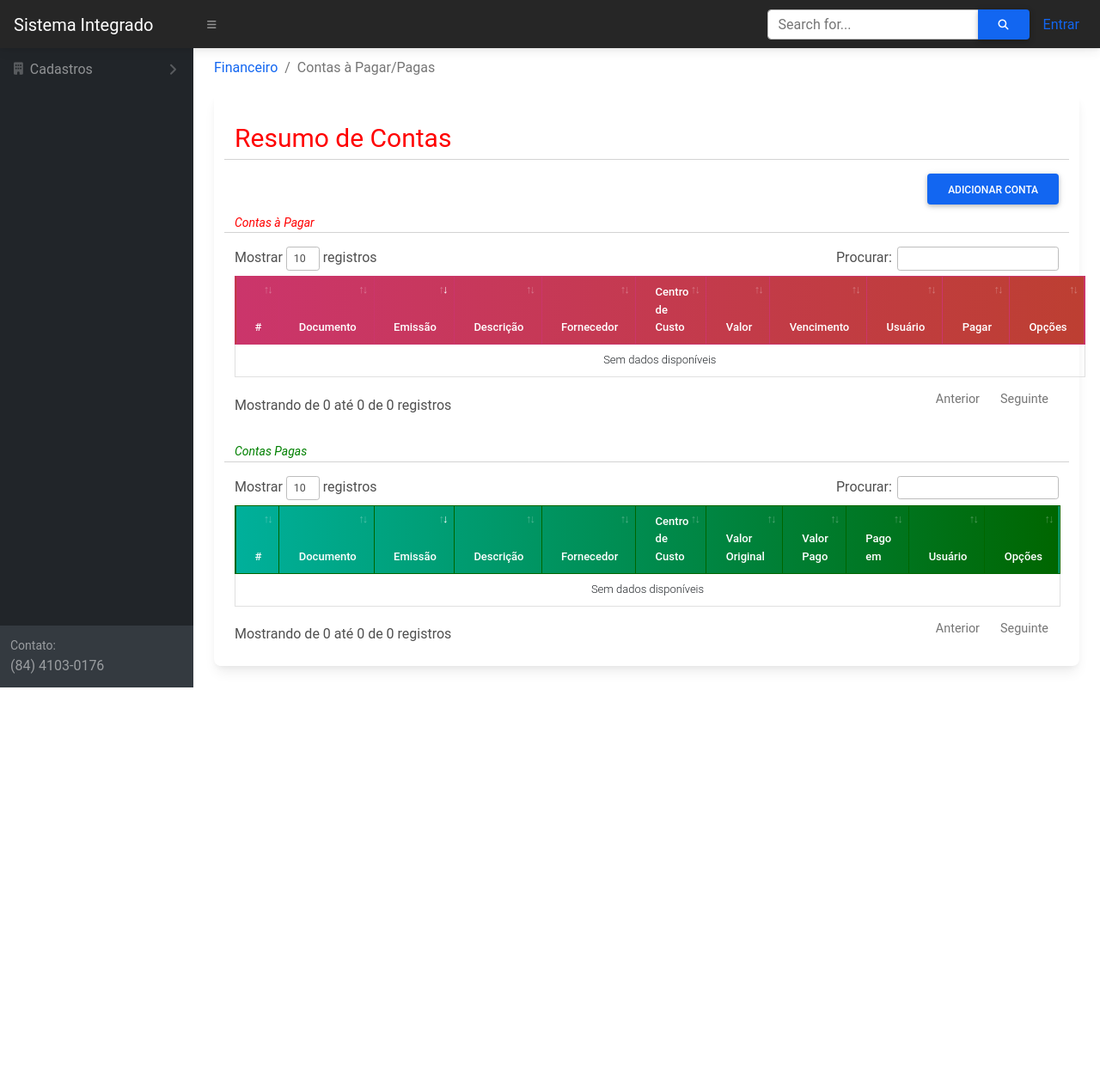
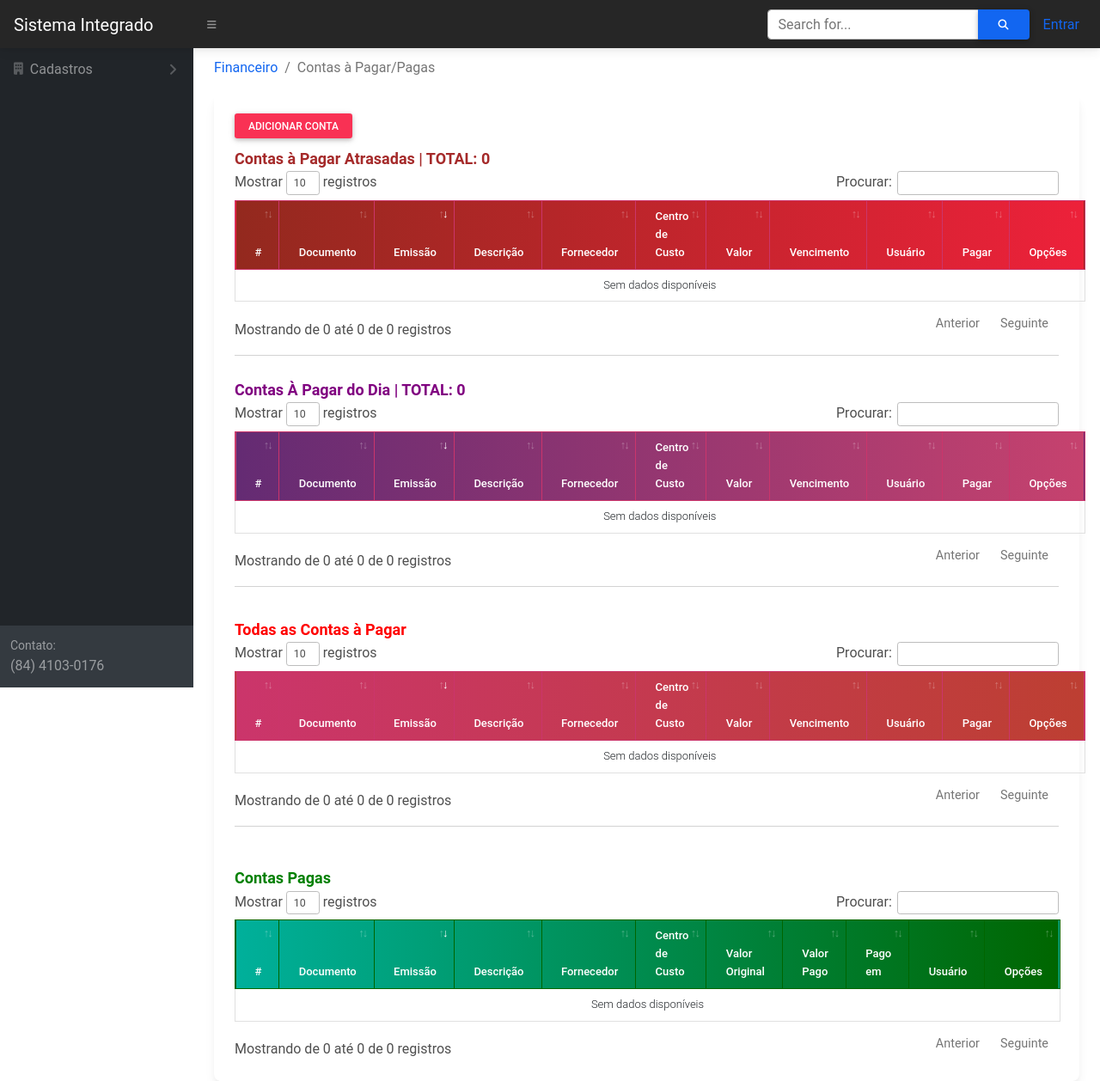
Before and after one commit to endjack/simoERP, a Django app: page /contas-a-pagar/ in a window 1280 px wide. Shown: the whole page at 86% size. Before the commit the page ends 800 px from the top, so only its background shows below. Run offline with Django 3.2, Linux system fonts and the light colour scheme; data that the repository does not hold is empty; some libraries are stand-ins or nearby versions.

Commit message:
add Contas Atrasadas e do dia - Financeiro

```diff
--- a/financeiro/views.py
+++ b/financeiro/views.py
@@ -1,4 +1,5 @@
 from financeiro.filters import ContasFilter
+from datetime import datetime, date
 from django.views.generic.base import TemplateView
 from servicos.views import bcolors
 from financeiro.forms import *
@@ -24,6 +25,16 @@ class CostasAPagarView(TemplateView):
         context = super().get_context_data(**kwargs)
         context["contas_list"] = ContaPagamento.objects.filter(pago=False)
         context["contas_list_pagas"] = Pagamento.objects.all()
+
+        first_date = date(1, 1, 1)
+        today_date = datetime.today()
+
+        contas_do_dia = ContaPagamento.objects.filter(vencimento=today_date)
+        contas_atrasadas = ContaPagamento.objects.filter(vencimento__range=[first_date, today_date])
+        context["contas_do_dia"] = contas_do_dia
+        context["contas_atrasadas"] = contas_atrasadas
+        context["contas_do_dia_SUM"] = sum(contas_do_dia.values_list('valor', flat=True))
+        context["contas_atrasadas_SUM"] = sum(contas_atrasadas.values_list('valor', flat=True))
         return context
 
 class InserirCostasAPagarView(CreateView):
--- a/simo/templates/financeiro/contas-a-pagar.html
+++ b/simo/templates/financeiro/contas-a-pagar.html
@@ -33,20 +33,119 @@
 
 {% block conteudo %}
 
-
-<div class="row">
-<span style="font-size:30px; color:red; margin-top: 5px"> Resumo de Contas</span>
-    <hr>
-</div>
-
-<div class="d-flex flex-row-reverse bd-highlight">
+<div class="d-flex flex-row bd-highlight">
     <div class="">
-            <a href="{% url 'inserir-conta-a-pagar' %}" class="btn btn-primary">Adicionar Conta</a>
+            <a href="{% url 'inserir-conta-a-pagar' %}" class="btn btn-sm btn-danger">Adicionar Conta</a>
     </div>
 </div>
 
-<div class="row"><span style="font-size:14px; color:red;font-style: italic; margin-top: 10px">Contas à Pagar</span>
-    <hr>
+<div class="row"><span style="font-size:18px; color:brown;font-weight: bold; margin-top: 10px">
+Contas à Pagar Atrasadas
+| TOTAL: {{ contas_atrasadas_SUM }}
+</span>
+
+</div>
+<table class="table table-sm table-bordered dt-responsive tabela-listar" style="font-size:13px;">
+    <thead style="border:solid 2px;border-color:#cb356b;background:linear-gradient(to left, #ed213a, #93291e); color: white;">
+        <tr>
+            <th scope="col">#</th>
+            <th scope="col">Documento</th>
+            <th scope="col">Emissão</th>
+            <th scope="col">Descrição</th>
+            <th scope="col">Fornecedor</th>
+            <th scope="col">Centro de Custo</th>
+            <th scope="col">Valor</th>
+            <th scope="col">Vencimento</th>
+            <th scope="col">Usuário</th>
+            <th scope="col">Pagar</th>
+            <th scope="col">Opções</th>
+        </tr>
+    </thead>
+    <tbody>
+        {% for item in contas_atrasadas %}
+        <tr>
+            <td class="limitar_forloop">{{forloop.counter}}</td>
+            {% if item.documento %}
+            <td>{{item.documento}}</td>
+            {% else %}
+            <td> - </td>
+            {% endif %}
+            <td><span style="display:none;">{{item.data_inclusao | date:"Ymd"}}</span>{{item.data_inclusao | date:"d/m/Y"}}</td>
+            <td class="limitar_td" style="text-align: left; vertical-align:middle !important" title="{{item.descricao}}">{{item.descricao}}</td>
+            {% if item.fornecedor %}
+            <td class="limitar_td" style="text-align: left; vertical-align:middle !important" title="{{item.fornecedor}}"><a href="{% url 'detalhar-fornecedor' item.fornecedor.pk %}" title="Ver {{item.fornecedor}}">{{item.fornecedor}}</a>    </td>
+            {% else %}
+            <td> - </td>
+            {% endif %}
+            <td class="limitar_td" title="{{item.centro_de_custo}}">{{item.centro_de_custo}}</td>
+            <td class="destaque-saida">{{item.valor}}</td>
+            <td class="destaque-saida"><span style="display:none;">{{item.vencimento | date:"Ymd"}}</span>{{item.vencimento | date:"d/m/Y"}}</td>
+            <td>{{item.usuario.username}}</td>
+            <td><a href="{% url 'pagar-conta' item.pk %}" title="Pagar Conta: {{item.descricao}}"><span style="color: MediumSeaGreen;"><i class="fas fa-check-square fa-lg"></i></span></a></td>
+            <td>
+            <a href="{% url 'editar-conta-a-pagar' item.pk %}" title="Editar Conta: {{item.descricao}}"><span style="color: DodgerBlue;"><i class="fas fa-pen-square fa-lg"></i></span></a>
+            <a href="{% url 'excluir-conta-a-pagar' item.pk %}" title="Excluir Conta: {{item.descricao}}"><span style="color: tomato;"><i class="fas fa-trash fa-lg"></i></span></a>
+            </td>
+        </tr>
+        {% endfor %}
+    </tbody>
+</table>
+
+<hr>
+<div class="row"><span style="font-size:18px; color:purple;font-weight: bold;; margin-top: 10px">
+Contas À Pagar do Dia
+| TOTAL: {{ contas_do_dia_SUM }}
+</span>
+
+</div>
+<table class="table table-sm table-bordered dt-responsive tabela-listar" style="font-size:13px;">
+    <thead style="border:solid 2px;border-color:#cb356b;background:linear-gradient(to right, #642b73, #c6426e); color: white;">
+        <tr>
+            <th scope="col">#</th>
+            <th scope="col">Documento</th>
+            <th scope="col">Emissão</th>
+            <th scope="col">Descrição</th>
+            <th scope="col">Fornecedor</th>
+            <th scope="col">Centro de Custo</th>
+            <th scope="col">Valor</th>
+            <th scope="col">Vencimento</th>
+            <th scope="col">Usuário</th>
+            <th scope="col">Pagar</th>
+            <th scope="col">Opções</th>
+        </tr>
+    </thead>
+    <tbody>
+        {% for item in contas_do_dia %}
+        <tr>
+            <td class="limitar_forloop">{{forloop.counter}}</td>
+            {% if item.documento %}
+            <td>{{item.documento}}</td>
+            {% else %}
+            <td> - </td>
+            {% endif %}
+            <td><span style="display:none;">{{item.data_inclusao | date:"Ymd"}}</span>{{item.data_inclusao | date:"d/m/Y"}}</td>
+            <td class="limitar_td" style="text-align: left; vertical-align:middle !important" title="{{item.descricao}}">{{item.descricao}}</td>
+            {% if item.fornecedor %}
+            <td class="limitar_td" style="text-align: left; vertical-align:middle !important" title="{{item.fornecedor}}"><a href="{% url 'detalhar-fornecedor' item.fornecedor.pk %}" title="Ver {{item.fornecedor}}">{{item.fornecedor}}</a>    </td>
+            {% else %}
+            <td> - </td>
+            {% endif %}
+            <td class="limitar_td" title="{{item.centro_de_custo}}">{{item.centro_de_custo}}</td>
+            <td class="destaque-saida">{{item.valor}}</td>
+            <td class="destaque-saida"><span style="display:none;">{{item.vencimento | date:"Ymd"}}</span>{{item.vencimento | date:"d/m/Y"}}</td>
+            <td>{{item.usuario.username}}</td>
+            <td><a href="{% url 'pagar-conta' item.pk %}" title="Pagar Conta: {{item.descricao}}"><span style="color: MediumSeaGreen;"><i class="fas fa-check-square fa-lg"></i></span></a></td>
+            <td>
+            <a href="{% url 'editar-conta-a-pagar' item.pk %}" title="Editar Conta: {{item.descricao}}"><span style="color: DodgerBlue;"><i class="fas fa-pen-square fa-lg"></i></span></a>
+            <a href="{% url 'excluir-conta-a-pagar' item.pk %}" title="Excluir Conta: {{item.descricao}}"><span style="color: tomato;"><i class="fas fa-trash fa-lg"></i></span></a>
+            </td>
+        </tr>
+        {% endfor %}
+    </tbody>
+</table>
+
+<hr>
+<div class="row"><span style="font-size:18px; color:red;font-weight: bold; margin-top: 20px">Todas as Contas à Pagar</span>
 </div>
 
 
@@ -95,10 +194,10 @@
         {% endfor %}
     </tbody>
 </table>
+  <hr>
 
+<div class="row"><span style="font-size:18px; color:green;font-weight: bold; margin-top: 30px">Contas Pagas</span>
 
-<div class="row"><span style="font-size:14px; color:green;font-style: italic; margin-top: 30px">Contas Pagas</span>
-    <hr>
 </div>
 
 <table class="table table-sm table-bordered dt-responsive tabela-listar" style="font-size:13px;">
```
